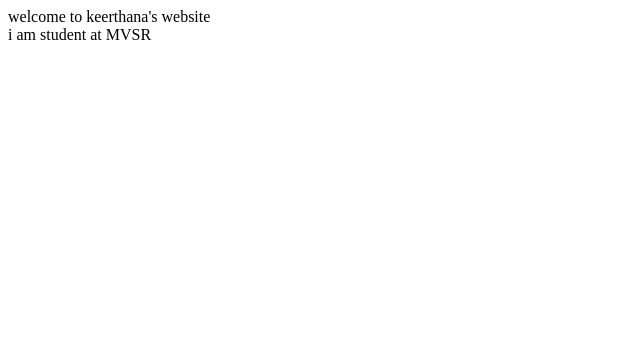
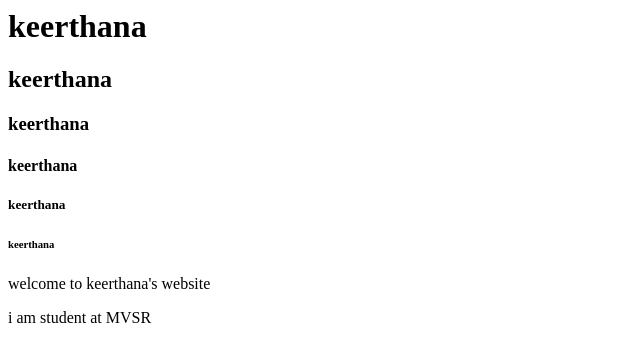
Before and after one commit to 245121733137/245121733137.github.io, a plain HTML site: page index.html in a window 1280 px wide. Shown: the whole page, without its empty margins (0-640 px from the left). Drawn offline with Linux system fonts and the light colour scheme.

Commit message:
Update index.html

```diff
--- a/index.html
+++ b/index.html
@@ -1,2 +1,8 @@
-welcome to keerthana's website <br>
+<h1> keerthana </h1>
+<h2> keerthana </h2>
+<h3> keerthana </h3>
+<h4> keerthana </h4>
+<h5> keerthana </h5>
+<h6> keerthana </h6>
+<p> welcome to keerthana's website </p>
 i am student at MVSR
```
